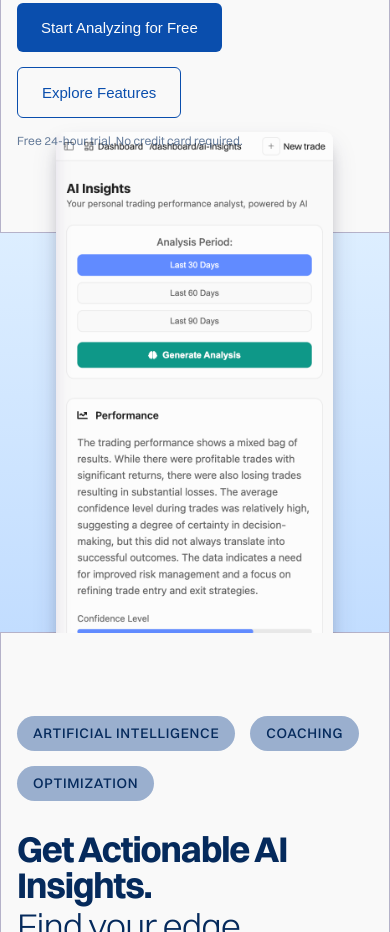
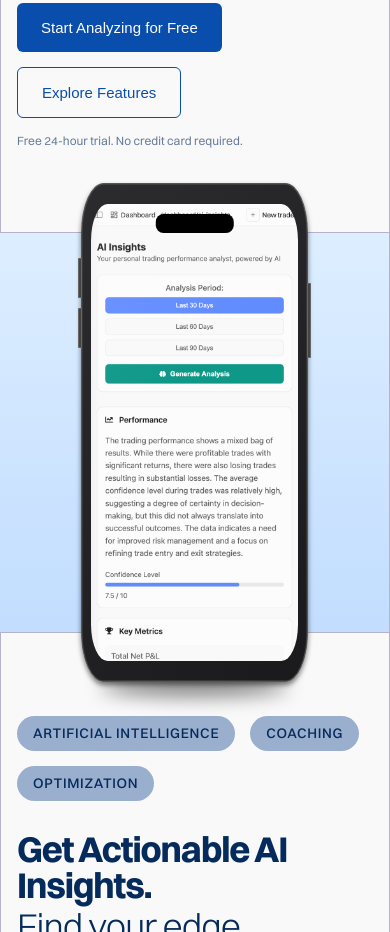
Before and after one commit to ayushcodes0/Tj-Frontend, a React (Vite) app: page / in a window 390 px wide. Shown: the part 1900-2832 px from the top of the page. Built offline with nearby package versions, Linux system fonts and the light colour scheme.

Commit message:
iphone mockup created but need lots of improvements

```diff
--- /dev/null
+++ b/src/components/IphoneMockup/IphoneMockup.module.css
@@ -0,0 +1,139 @@
+/* src/components/IphoneMockup/IphoneMockup.module.css */
+
+.deviceContainer {
+  position: relative;
+  width: 100%;
+  /* Set a max-width relative to the viewport for scalability */
+  max-width: 45vw;
+  /* A standard smartphone aspect ratio */
+  aspect-ratio: 9 / 19.5;
+  margin: 0 auto;
+  padding: 1vw;
+  box-sizing: border-box;
+}
+
+@media (min-width: 1200px) {
+  .deviceContainer {
+    max-width: 320px; /* Cap the size on very large screens */
+  }
+}
+
+.iphone {
+  position: relative;
+  width: 100%;
+  height: 100%;
+  background: linear-gradient(135deg, #2c2c2e, #1a1a1c);
+  border-radius: 10%; /* iPhone has very pronounced corner rounding */
+  border: 0.15vw solid #555;
+  box-shadow:
+    inset 0 0 0.2vw 0.1vw #555,
+    0 0.8vw 1.5vw rgba(0, 0, 0, 0.5);
+  z-index: 2;
+}
+
+/* --- The Screen --- */
+.screen {
+  position: absolute;
+  top: 4%;
+  left: 4%;
+  width: 92%;
+  height: 92%;
+  background: #000;
+  border-radius: 8%; /* Inner screen has slightly less rounding */
+  overflow: hidden;
+}
+
+.bezel {
+  width: 100%;
+  height: 100%;
+  position: relative;
+}
+
+.content {
+  width: 100%;
+  height: 100%;
+  object-fit: cover;
+  background-color: #000;
+}
+
+/* --- The Dynamic Island --- */
+.dynamicIsland {
+  position: absolute;
+  top: 6%;
+  left: 50%;
+  transform: translateX(-50%);
+  width: 35%;
+  height: 4%;
+  background: #000;
+  border-radius: 2vw;
+  z-index: 10;
+}
+
+/* --- Side Buttons --- */
+.sideButton {
+  position: absolute;
+  background: #444;
+  border: 0.1vw solid #666;
+  border-radius: 0.2vw;
+}
+
+.volumeUp {
+  top: 15%;
+  left: -2%;
+  width: 2%;
+  height: 8%;
+}
+
+.volumeDown {
+  top: 25%;
+  left: -2%;
+  width: 2%;
+  height: 8%;
+}
+
+.power {
+  top: 20%;
+  right: -2%;
+  width: 2%;
+  height: 15%;
+}
+
+/* --- Realistic Effects --- */
+.reflection {
+  position: absolute;
+  top: 0;
+  left: 0;
+  width: 100%;
+  height: 100%;
+  background: linear-gradient(
+    135deg,
+    rgba(255, 255, 255, 0.1) 0%,
+    rgba(255, 255, 255, 0) 40%
+  );
+  pointer-events: none;
+}
+
+.shadow {
+  position: absolute;
+  bottom: -2%;
+  left: 10%;
+  width: 80%;
+  height: 4%;
+  background: rgba(0, 0, 0, 0.5);
+  border-radius: 50%;
+  filter: blur(2.5vw);
+  z-index: 1;
+}
+
+/* --- Responsive Adjustments for Smaller Screens --- */
+@media (max-width: 768px) {
+  .deviceContainer {
+    max-width: 50vw;
+  }
+}
+
+@media (max-width: 480px) {
+  .deviceContainer {
+    max-width: 60vw;
+  }
+}
--- /dev/null
+++ b/src/components/IphoneMockup/IphoneMockup.tsx
@@ -0,0 +1,41 @@
+// src/components/IphoneMockup/IphoneMockup.tsx
+
+import React from 'react';
+import Styles from './IphoneMockup.module.css';
+
+interface IphoneMockupProps {
+  imageUrl: string;
+  altText?: string;
+  className?: string;
+}
+
+const IphoneMockup: React.FC<IphoneMockupProps> = ({
+  imageUrl,
+  altText = "Application preview on mobile",
+  className = ""
+}) => {
+  return (
+    <div className={`${Styles.deviceContainer} ${className}`}>
+      <div className={Styles.iphone}>
+        {/* The main screen area */}
+        <div className={Styles.screen}>
+          <div className={Styles.bezel}>
+            <img src={imageUrl} alt={altText} className={Styles.content} />
+            <div className={Styles.reflection}></div>
+          </div>
+        </div>
+
+        {/* The Dynamic Island / Notch */}
+        <div className={Styles.dynamicIsland}></div>
+
+        {/* Side buttons for realism */}
+        <div className={`${Styles.sideButton} ${Styles.volumeUp}`}></div>
+        <div className={`${Styles.sideButton} ${Styles.volumeDown}`}></div>
+        <div className={`${Styles.sideButton} ${Styles.power}`}></div>
+      </div>
+      <div className={Styles.shadow}></div>
+    </div>
+  );
+};
+
+export default IphoneMockup;
--- a/src/pages/LandingPage/LandingPage.tsx
+++ b/src/pages/LandingPage/LandingPage.tsx
@@ -26,6 +26,7 @@ import aiInsightsImage from "../../assets/image/aiInsights.png"
 import newTradeImage from "../../assets/image/newTradeImage.png"
 import performanceImage from "../../assets/image/performance.png"
 import MacBookMockup from '../../components/MacbookMockup/MacbookMockup';
+import IphoneMockup from '../../components/IphoneMockup/IphoneMockup';
 
 // Animation variants
 const containerVariants: Variants = {
@@ -661,7 +662,10 @@ const LandingPage = () => {
         viewport={{ once: true, amount: 0.3 }}
         variants={imageContainerVariants}
       >
-        <img src={aiInsightsImage} alt="Ai Insights Image" className={`${Styles.informationImage} ${Styles.aiInsightsImage}`}/>
+        <IphoneMockup
+          imageUrl={aiInsightsImage}
+          altText="Your app screenshot"
+        />
       </motion.div>
 
       {/* Section 2: Detailed Logging */}
```
